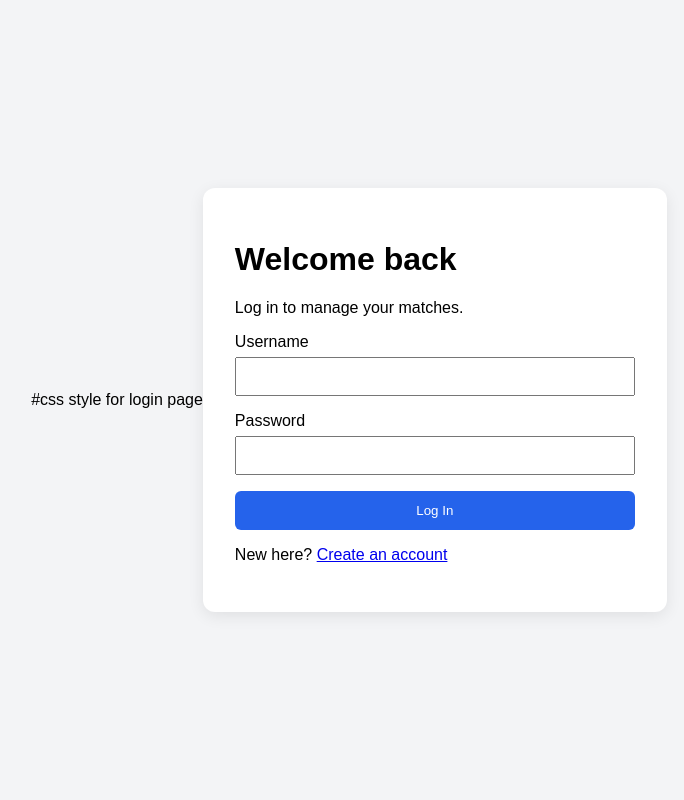
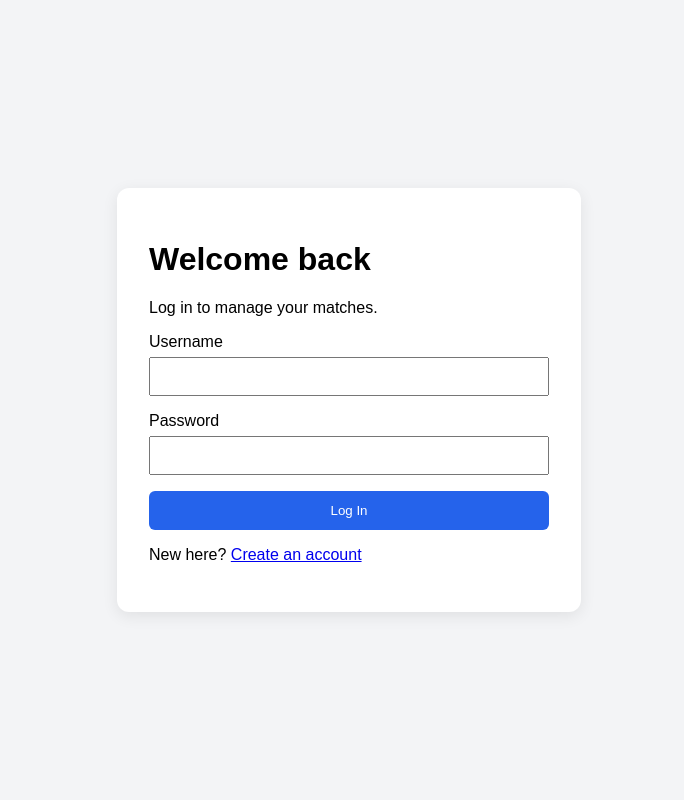
Before and after one commit to CodyG0228/Tournament-Manager, a Django app: template tournament/templates/registration/login.html in a window 1280 px wide. Shown: the whole page, without its empty margins (291-975 px from the left). Run offline with Django 3.2, Linux system fonts and the light colour scheme; the template is opened without the code that fills it, so the values that code supplies are empty, except form fields; tables that the repository leaves empty hold one stand-in row (values such as "Sample post"); form fields are guessed from the names that the template uses.

Commit message:
Final clean ups

```diff
--- a/tournament/templates/registration/login.html
+++ b/tournament/templates/registration/login.html
@@ -7,7 +7,7 @@
     <meta name="viewport" content="width=device-width, initial-scale=1.0">
     <!--title display-->
     <title>Log In | Tournament Manager</title>
-    #css style for login page
+
     <style>
         /* entire page and login card */
         body {
```
Also changed, not shown: db.sqlite3.
